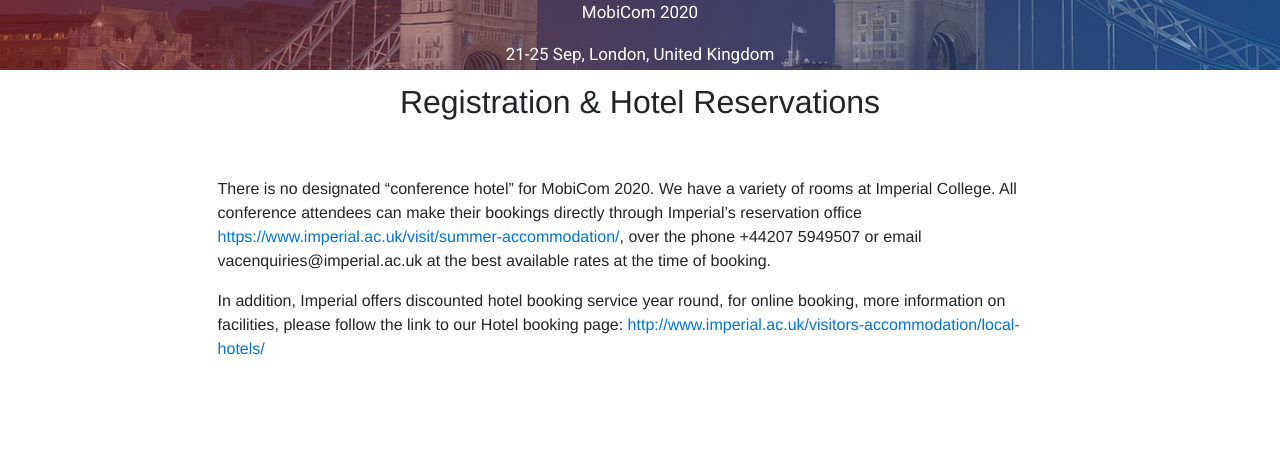
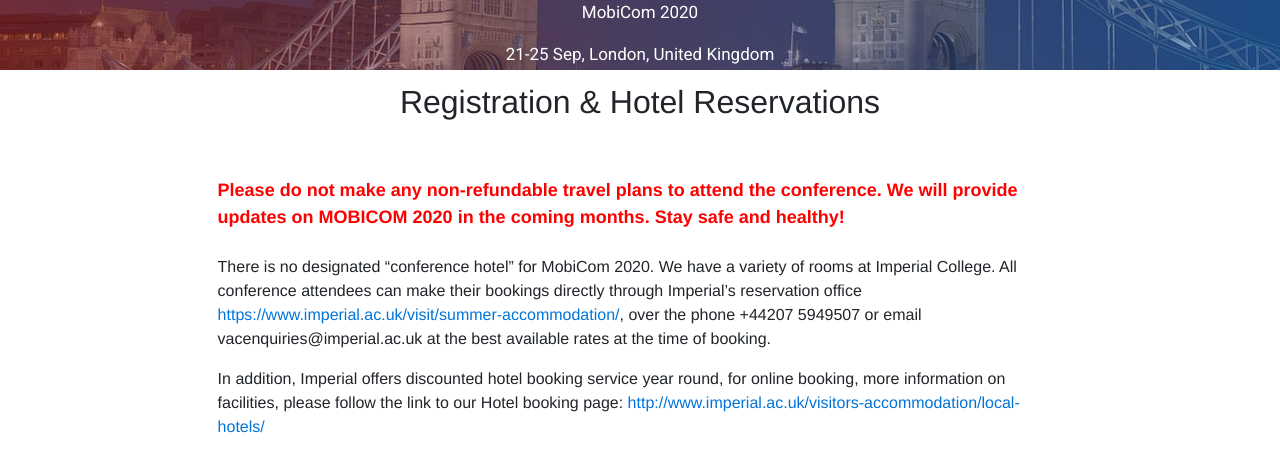
Before and after one commit to srene/mobicom2020-website, a PHP site: page /registration.php in a window 1280 px wide. Shown: the part 96-563 px from the top of the page. Run offline with PHP 8.4, Linux system fonts and the light colour scheme; some libraries are stand-ins or nearby versions.

Commit message:
coronavirus update

```diff
--- a/registration.php
+++ b/registration.php
@@ -10,8 +10,16 @@
 <div class="spacing"></div>
 
 <main>
-
+<style type="text/css">
+ span.bold-red {
+    color: red;
+    font-weight: bold;
+    font-size: large;
+}
+</style>
 <h2 class="text-center">Registration & Hotel Reservations</h2>
+</br></br>
+<span class="bold-red">Please do not make any non-refundable travel plans to attend the conference. We will provide updates on MOBICOM 2020 in the coming months. Stay safe and healthy!</span>
 </br></br>
 <p>There is no designated “conference hotel” for MobiCom 2020. We have a variety of rooms at Imperial College. All conference attendees can make their bookings directly through Imperial’s reservation office <a href="https://www.imperial.ac.uk/visit/summer-accommodation/">https://www.imperial.ac.uk/visit/summer-accommodation/</a>, over the phone +44207 5949507 or email vacenquiries@imperial.ac.uk at the best available rates at the time of booking.
 
```
